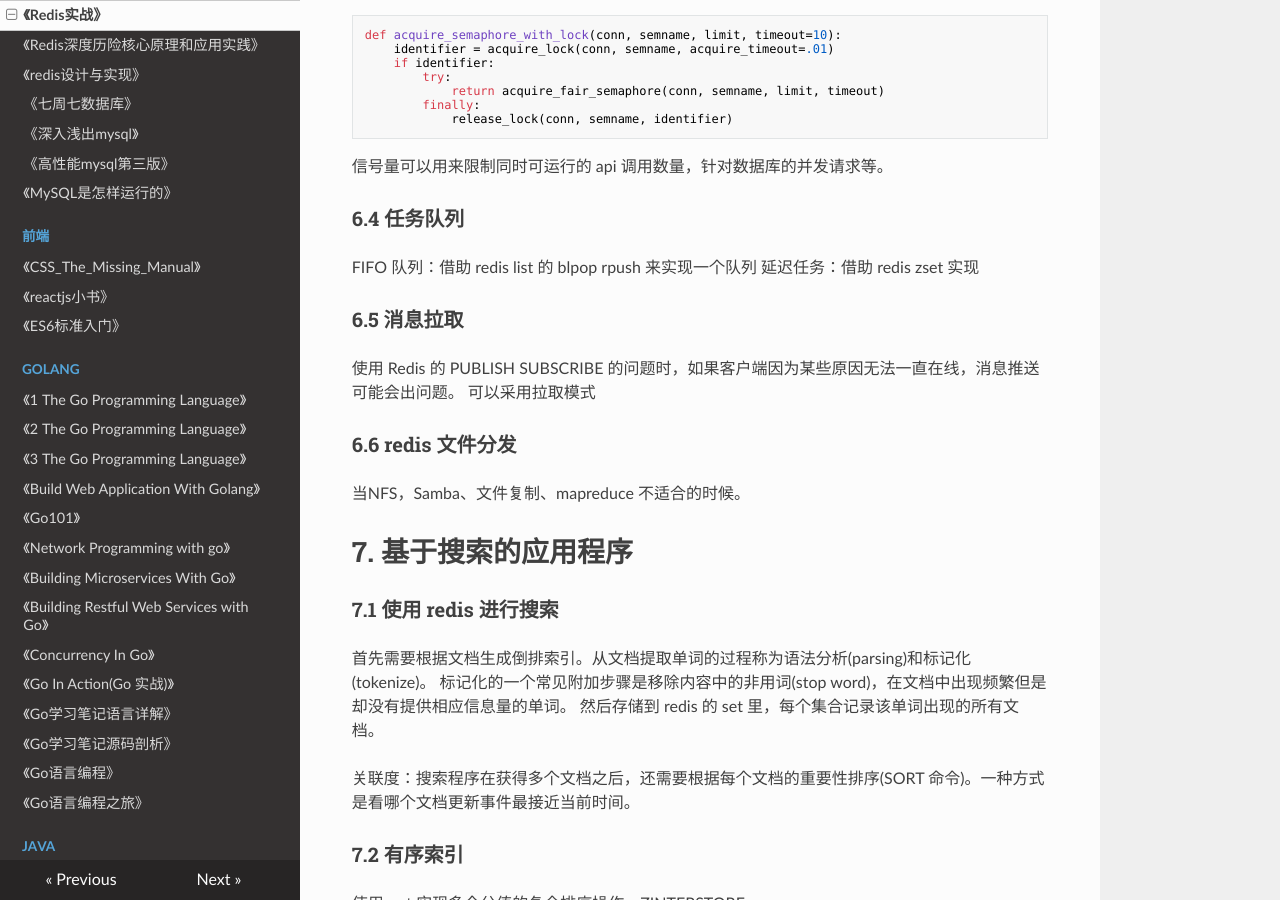
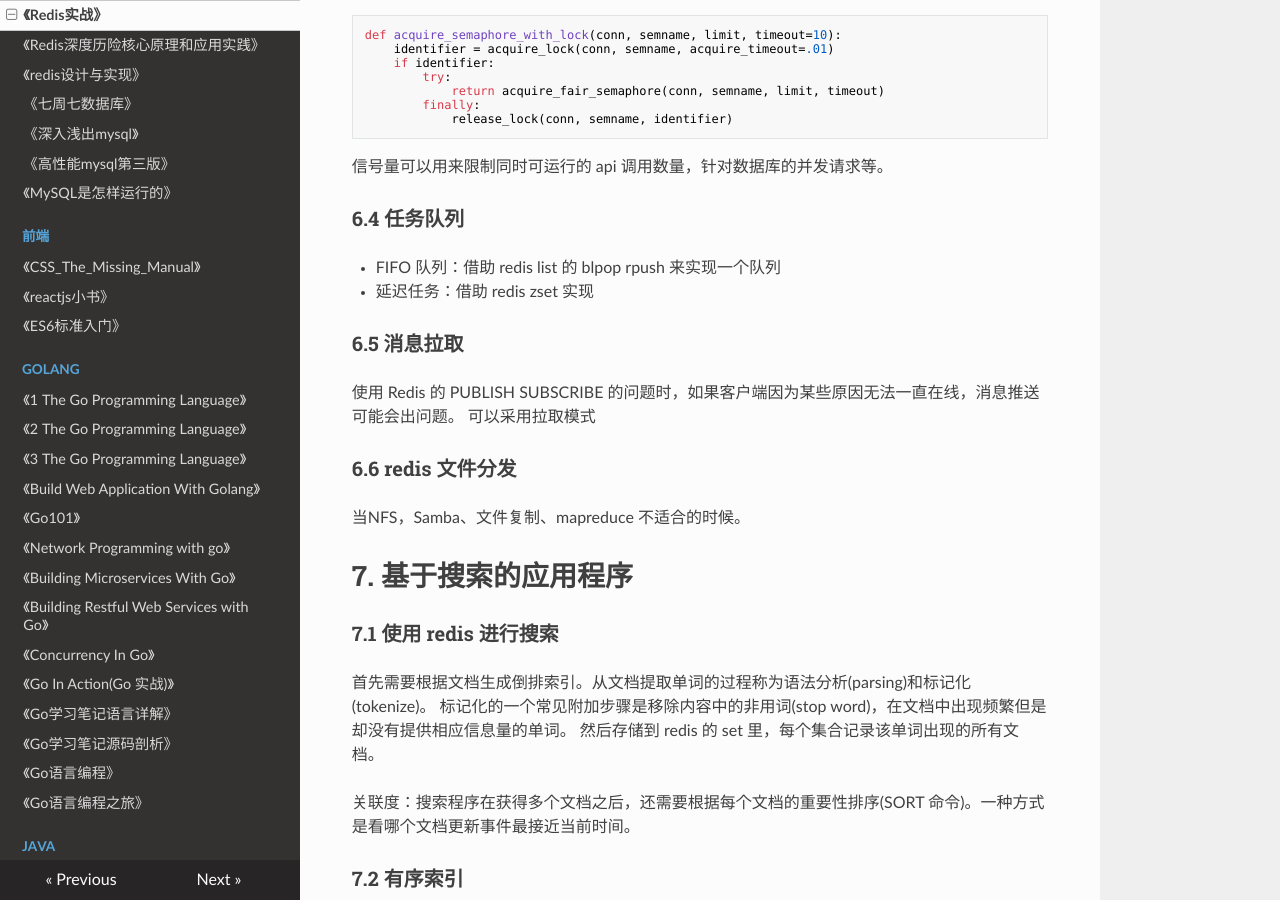
Before and after one commit to PegasusWang/booknotes, an MkDocs documentation site: the page built from docs/database/redis实战.md, in a window 1280 px wide and 900 px high, scrolled down 8393 px. Built offline with MkDocs 1.6.1, drawn with Linux system fonts in a browser that asks for light colours; nearby versions of some CDN libraries; old or Windows-style settings are respelled for this version of MkDocs; some of the changed text lies outside the part shown.

Commit message:
fix spell error and format

```diff
--- a/docs/database/redis实战.md
+++ b/docs/database/redis实战.md
@@ -386,8 +386,8 @@
 
 ### 6.4 任务队列
 
-FIFO 队列：借助 redis list 的 blpop rpush 来实现一个队列
-延迟任务：借助 redis zset 实现
+- FIFO 队列：借助 redis list 的 blpop rpush 来实现一个队列
+- 延迟任务：借助 redis zset 实现
 
 ### 6.5 消息拉取
 
@@ -474,8 +474,8 @@
 redis为列表、集合、散列和有序集合提供了可以配置选项，让 redis 以更节约控件的的方式存储长度较短的结构（短结构）
 在列表(双链表)、散列(散列表)和有序集合(散列表+跳跃表)长度较短或者体积较小的时候，redis 可以选择使用 压缩列表(ziplist)的紧凑存储方式存储这些结构。
 
-list-max-zip-entries 512
-list-max-zip-value 64
+- list-max-zip-entries 512
+- list-max-zip-value 64
 
 可以用 DEBUG OBJECT 来观察
 
```
Also changed, not shown: docs/database/MySQL是怎样运行的从根上理解MySQL/MySQL是怎样运行的从根上理解MySQL.md (+1 -1 lines), docs/database/redis深度历险核心原理和应用实践/book.md (+14 -13 lines).
